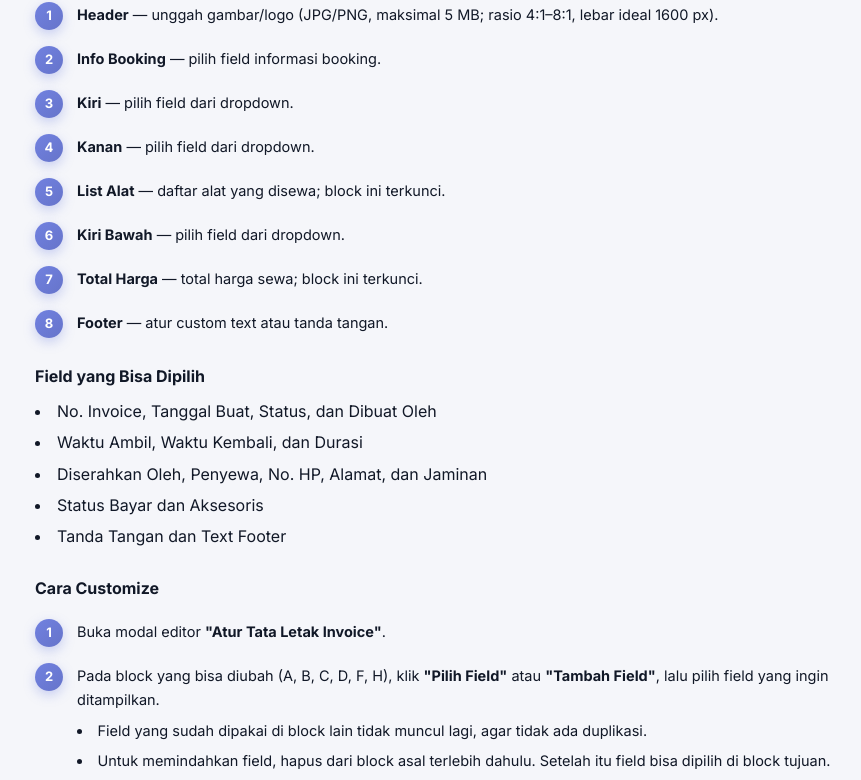
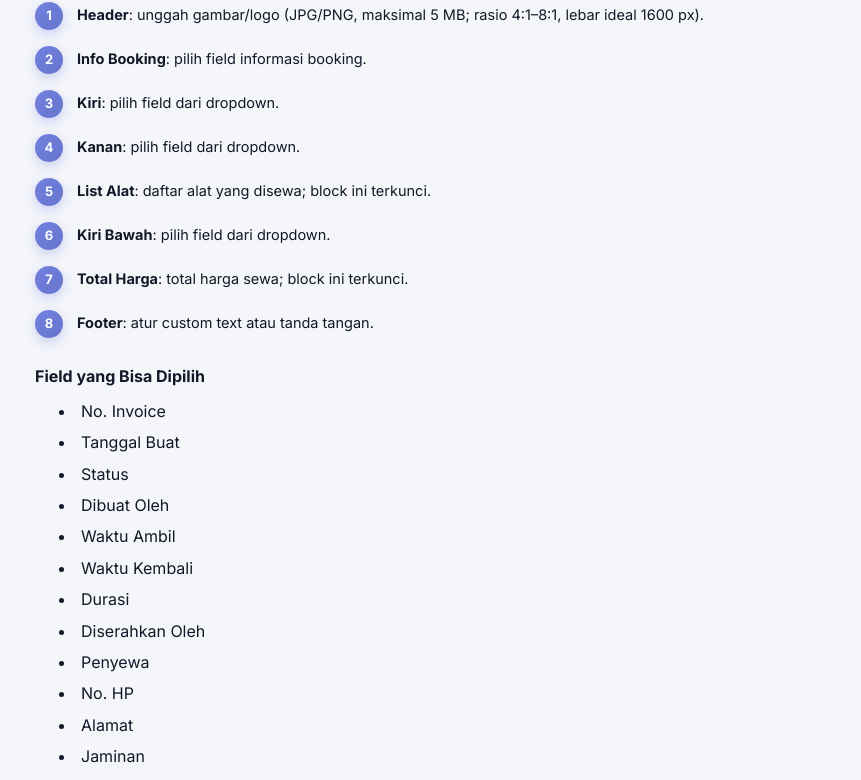
Before and after one commit to Rzp1010/Sewara-landing, a Next.js app: page /panduan in a window 1280 px wide. Shown: the part 2238-3018 px from the top of the page, without its empty margins (357-1218 px from the left). Built offline with nearby package versions, Linux system fonts and the light colour scheme.

Commit message:
docs(panduan): indent invoice fields and remove em dash

```diff
--- a/src/app/panduan/page.js
+++ b/src/app/panduan/page.js
@@ -137,15 +137,15 @@ export default function PanduanPage() {
                 Klik <strong>"Invoice &amp; Dokumen"</strong> di sidebar pengaturan.
               </Step>
               <Step n={2}>
-                Atur <strong>Awalan Nomor Invoice</strong> — prefix invoice. Contoh:{" "}
+                Atur <strong>Awalan Nomor Invoice</strong>: prefix invoice. Contoh:{" "}
                 <code>INV-BTL</code>.
               </Step>
               <Step n={3}>
-                Atur <strong>Jumlah Digit</strong> — berapa digit nomor. Contoh: 5 digit ={" "}
+                Atur <strong>Jumlah Digit</strong>: berapa digit nomor. Contoh: 5 digit ={" "}
                 <code>01001</code>, <code>01002</code>, dst.
               </Step>
               <Step n={4}>
-                Atur <strong>Mulai Dari Nomor</strong> — nomor awal. Contoh: <code>1001</code>.
+                Atur <strong>Mulai Dari Nomor</strong>: nomor awal. Contoh: <code>1001</code>.
               </Step>
             </Steps>
             <Note title="Contoh Nomor">
@@ -181,24 +181,37 @@ export default function PanduanPage() {
             <h4>8 Block Layout</h4>
             <p className="sw-gs-lead">Pada mode Custom, block berikut menentukan susunan informasi di invoice:</p>
             <Steps>
-              <Step n={1}><strong>Header</strong> — unggah gambar/logo (JPG/PNG, maksimal 5 MB; rasio 4:1–8:1, lebar ideal 1600 px).</Step>
-              <Step n={2}><strong>Info Booking</strong> — pilih field informasi booking.</Step>
-              <Step n={3}><strong>Kiri</strong> — pilih field dari dropdown.</Step>
-              <Step n={4}><strong>Kanan</strong> — pilih field dari dropdown.</Step>
-              <Step n={5}><strong>List Alat</strong> — daftar alat yang disewa; block ini terkunci.</Step>
-              <Step n={6}><strong>Kiri Bawah</strong> — pilih field dari dropdown.</Step>
-              <Step n={7}><strong>Total Harga</strong> — total harga sewa; block ini terkunci.</Step>
-              <Step n={8}><strong>Footer</strong> — atur custom text atau tanda tangan.</Step>
+              <Step n={1}><strong>Header</strong>: unggah gambar/logo (JPG/PNG, maksimal 5 MB; rasio 4:1–8:1, lebar ideal 1600 px).</Step>
+              <Step n={2}><strong>Info Booking</strong>: pilih field informasi booking.</Step>
+              <Step n={3}><strong>Kiri</strong>: pilih field dari dropdown.</Step>
+              <Step n={4}><strong>Kanan</strong>: pilih field dari dropdown.</Step>
+              <Step n={5}><strong>List Alat</strong>: daftar alat yang disewa; block ini terkunci.</Step>
+              <Step n={6}><strong>Kiri Bawah</strong>: pilih field dari dropdown.</Step>
+              <Step n={7}><strong>Total Harga</strong>: total harga sewa; block ini terkunci.</Step>
+              <Step n={8}><strong>Footer</strong>: atur custom text atau tanda tangan.</Step>
             </Steps>
 
             <h4>Field yang Bisa Dipilih</h4>
-            <Bullets>
-              <li>No. Invoice, Tanggal Buat, Status, dan Dibuat Oleh</li>
-              <li>Waktu Ambil, Waktu Kembali, dan Durasi</li>
-              <li>Diserahkan Oleh, Penyewa, No. HP, Alamat, dan Jaminan</li>
-              <li>Status Bayar dan Aksesoris</li>
-              <li>Tanda Tangan dan Text Footer</li>
-            </Bullets>
+            <div style={{ marginLeft: 24 }}>
+              <Bullets>
+                <li>No. Invoice</li>
+                <li>Tanggal Buat</li>
+                <li>Status</li>
+                <li>Dibuat Oleh</li>
+                <li>Waktu Ambil</li>
+                <li>Waktu Kembali</li>
+                <li>Durasi</li>
+                <li>Diserahkan Oleh</li>
+                <li>Penyewa</li>
+                <li>No. HP</li>
+                <li>Alamat</li>
+                <li>Jaminan</li>
+                <li>Status Bayar</li>
+                <li>Aksesoris</li>
+                <li>Tanda Tangan</li>
+                <li>Text Footer</li>
+              </Bullets>
+            </div>
 
             <h4>Cara Customize</h4>
             <Steps>
@@ -321,7 +334,7 @@ export default function PanduanPage() {
 
             <h3 id="panduan-csv">Panduan Mengisi Template CSV</h3>
             <p style={{ color: "var(--sw-text-2)", marginBottom: 16 }}>
-              Template CSV terdiri dari 10 kolom. Jangan mengubah nama kolom di baris pertama — template tidak
+              Template CSV terdiri dari 10 kolom. Jangan mengubah nama kolom di baris pertama: template tidak
               akan terbaca jika header diubah.
             </p>
 
@@ -367,13 +380,13 @@ export default function PanduanPage() {
             <Bullets>
               <li>Isi tarif dalam angka saja, <strong>tanpa titik, koma, atau Rp</strong>. Contoh: <code>270000</code> bukan <code>Rp270.000</code></li>
               <li>Jika TipeSewa = <code>Harian</code>, kolom Harga6J dan Harga12J <strong>boleh dikosongkan</strong></li>
-              <li>Jika TipeSewa = <code>Fleksibel</code>, kolom Harga6J dan Harga12J <strong>wajib diisi</strong> — jika kosong, produk tidak akan tersimpan</li>
+              <li>Jika TipeSewa = <code>Fleksibel</code>, kolom Harga6J dan Harga12J <strong>wajib diisi</strong>: jika kosong, produk tidak akan tersimpan</li>
               <li>Pisahkan nomor seri dengan <code>/</code> tanpa spasi. Contoh: <code>K1/K2/K3</code></li>
-              <li><strong>Jangan ubah nama kolom</strong> di baris pertama — template tidak akan terbaca jika header diubah</li>
+              <li><strong>Jangan ubah nama kolom</strong> di baris pertama: template tidak akan terbaca jika header diubah</li>
             </Bullets>
 
             <Warn title="Setelah selesai mengisi">
-              Unduh file dari Google Sheets dalam format <strong>CSV</strong> — bukan format XLSX atau format
+              Unduh file dari Google Sheets dalam format <strong>CSV</strong>: bukan format XLSX atau format
               lainnya. Klik <strong>File &rarr; Download &rarr; Comma Separated Values (.csv)</strong>
             </Warn>
           </section>
@@ -479,7 +492,7 @@ export default function PanduanPage() {
               <Step n={1}>Cari booking di kolom <strong>"Booking"</strong>.</Step>
               <Step n={2}>Klik tombol <strong>"Serahkan"</strong>.</Step>
               <Step n={3}>
-                Popup konfirmasi muncul — klik <strong>"Serahkan"</strong> untuk lanjut (atau{" "}
+                Popup konfirmasi muncul: klik <strong>"Serahkan"</strong> untuk lanjut (atau{" "}
                 <strong>"Batal"</strong> untuk batal).
               </Step>
               <Step n={4}>
@@ -512,7 +525,7 @@ export default function PanduanPage() {
               </Step>
               <Step n={2}>Klik tombol <strong>"Terima"</strong>.</Step>
               <Step n={3}>
-                Popup konfirmasi muncul — klik <strong>"Terima"</strong> untuk lanjut.
+                Popup konfirmasi muncul: klik <strong>"Terima"</strong> untuk lanjut.
               </Step>
               <Step n={4}>
                 <p>Sistem cek pembayaran:</p>
@@ -527,14 +540,14 @@ export default function PanduanPage() {
               </Step>
               <Step n={5}>
                 <p>
-                  Popup <strong>"Cek Kondisi Unit"</strong> muncul — untuk setiap alat, pilih kondisi:
+                  Popup <strong>"Cek Kondisi Unit"</strong> muncul: untuk setiap alat, pilih kondisi:
                 </p>
                 <IChos>
                   <ICho>
-                    <strong>Baik</strong> — tidak ada masalah.
+                    <strong>Baik</strong>: tidak ada masalah.
                   </ICho>
                   <ICho>
-                    <strong>Bermasalah</strong> — wajib isi catatan (contoh: "Layar pecah",
+                    <strong>Bermasalah</strong>: wajib isi catatan (contoh: "Layar pecah",
                     "Baterai rusak", dll).
                   </ICho>
                 </IChos>
@@ -593,7 +606,7 @@ export default function PanduanPage() {
                 (jika app support).
               </li>
               <li>
-                Catat pembayaran bisa dilakukan di mana saja — saat serah, saat terima, atau nanti dari
+                Catat pembayaran bisa dilakukan di mana saja: saat serah, saat terima, atau nanti dari
                 kolom <strong>"Belum Selesai"</strong>.
               </li>
             </Bullets>
```
